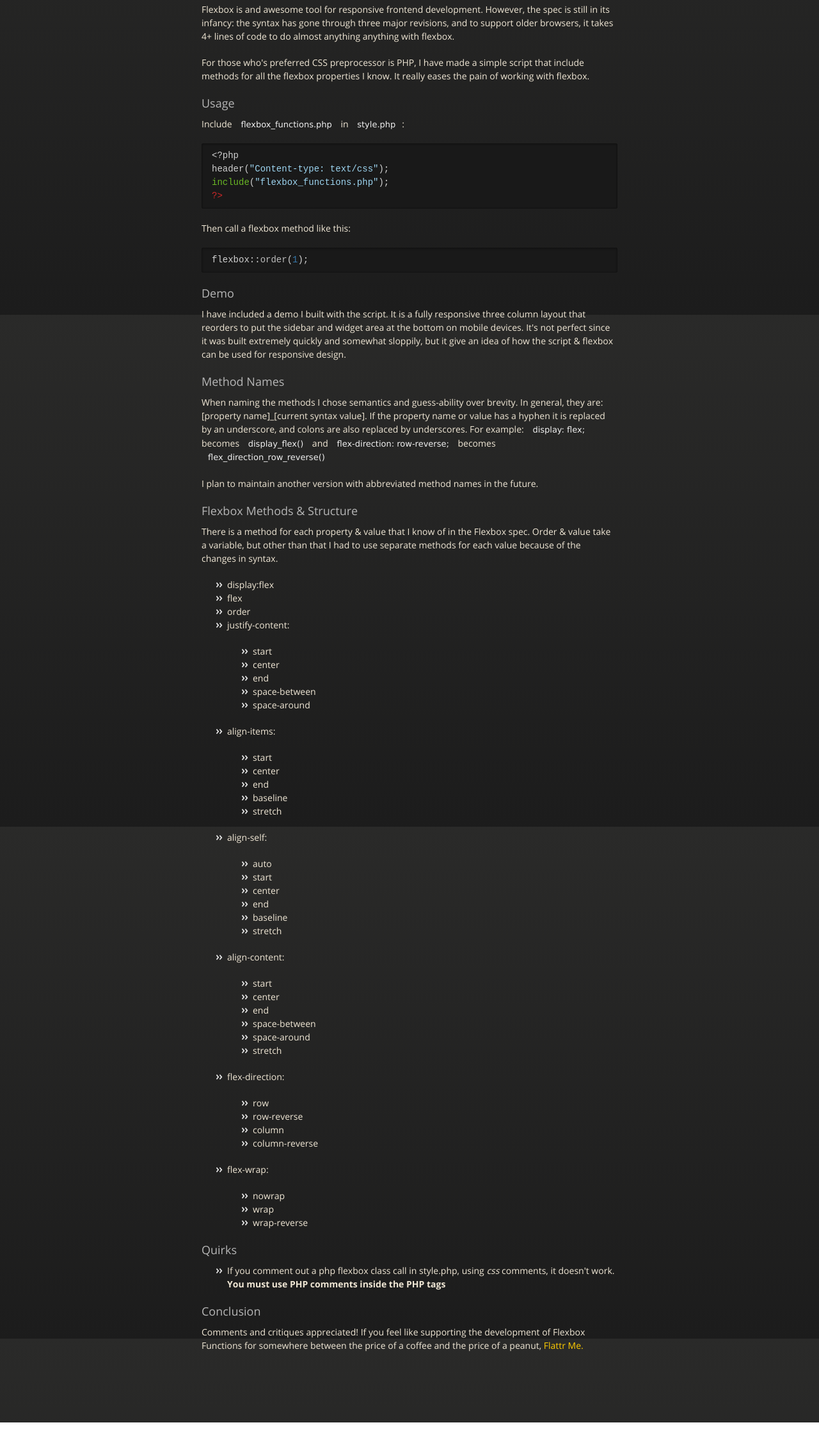
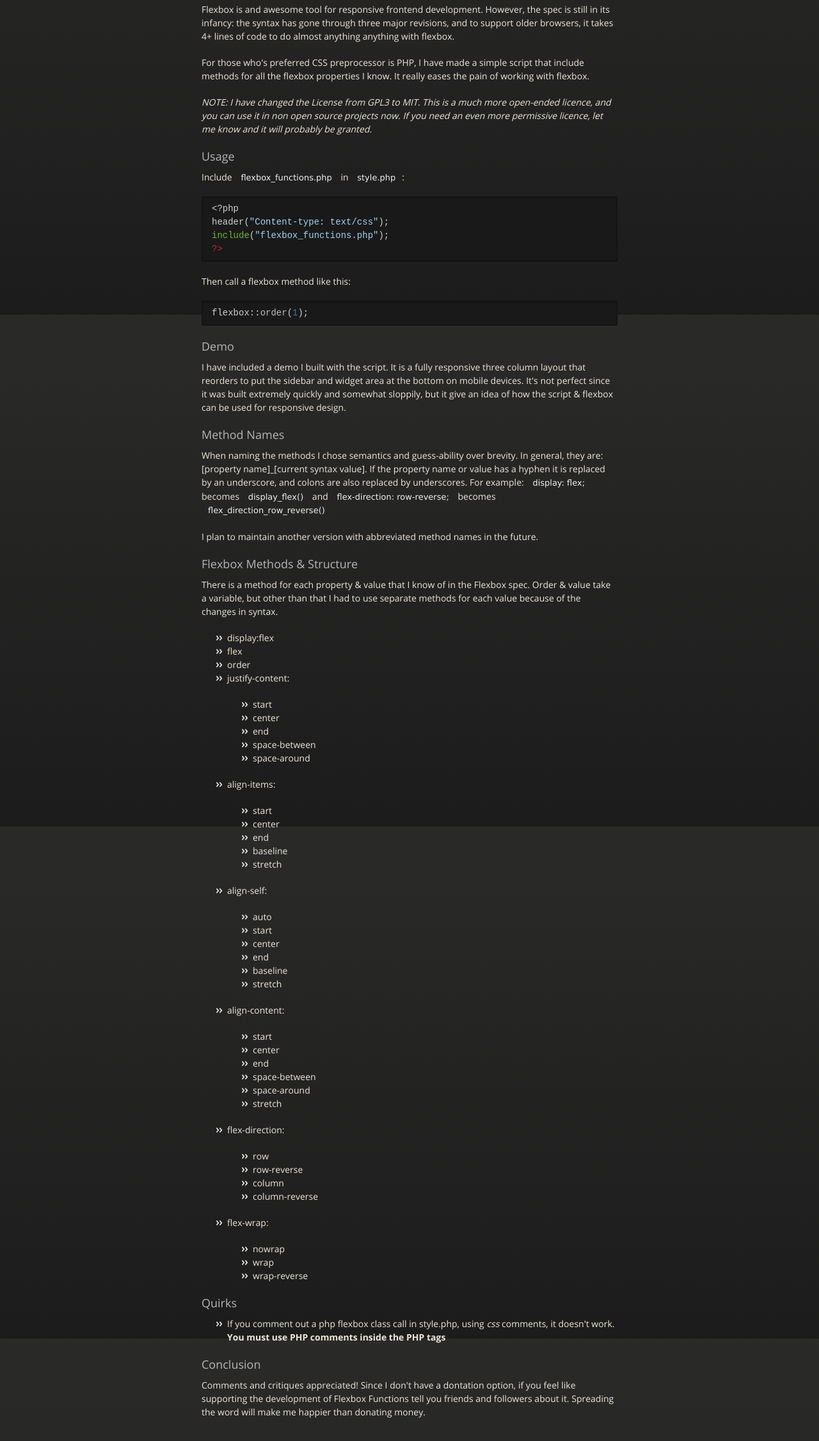
Before and after one commit to curiositry/flexbox_functions, a plain HTML site: page index.html in a window 1280 px wide. Shown: the part 308-2560 px from the top of the page at 64% size. Before the commit the page ends 2531 px from the top, so only its background shows below. Drawn offline with nearby package versions, Linux system fonts and the light colour scheme.

Commit message:
Create gh-pages branch via GitHub

```diff
--- a/index.html
+++ b/index.html
@@ -44,6 +44,8 @@
 <p>Flexbox is and awesome tool for responsive frontend development. However, the spec is still in its infancy: the syntax has gone through three major revisions, and to support older browsers, it takes 4+ lines of code to do almost anything anything with flexbox.</p>
 
 <p>For those who's preferred CSS preprocessor is PHP, I have made a simple script that include methods for all the flexbox properties I know. It really eases the pain of working with flexbox.</p>
+
+<p><em>NOTE: I have changed the License from GPL3 to MIT. This is a much more open-ended licence, and you can use it in non open source projects now. If you need an even more permissive licence, let me know and it will probably be granted.</em></p>
 
 <h3>
 <a name="usage" class="anchor" href="#usage"><span class="octicon octicon-link"></span></a>Usage</h3>
@@ -157,7 +159,7 @@
 </ul><h3>
 <a name="conclusion" class="anchor" href="#conclusion"><span class="octicon octicon-link"></span></a>Conclusion</h3>
 
-<p>Comments and critiques appreciated! If you feel like supporting the development of Flexbox Functions for somewhere between the price of a coffee and the price of a peanut, <a href="https://flattr.com/thing/392659c5360cf80eded212bf7457609f">Flattr Me.</a></p>
+<p>Comments and critiques appreciated! Since I don't have a dontation option, if you feel like supporting the development of Flexbox Functions tell you friends and followers about it. Spreading the word will make me happier than donating money.</p>
       </section>
 
     </div>
```
Also changed, not shown: params.json (+1 -1 lines).
